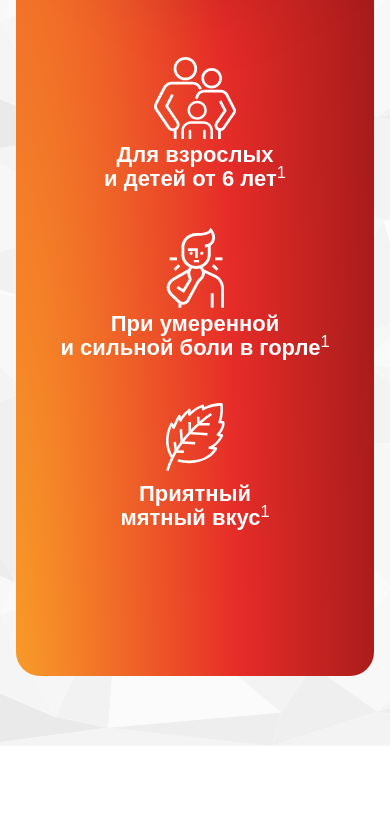
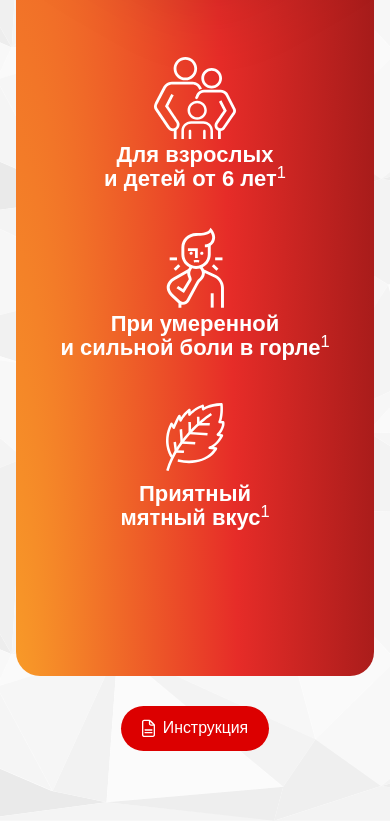
Before and after one commit to nurali-code/lorotricin, a plain HTML site: page index.html in a window 390 px wide. Shown: the part 4260-5081 px from the top of the page. Before the commit the page ends 5006 px from the top, so only its background shows below. Drawn offline with Linux system fonts and the light colour scheme; a web font is replaced by a local one.

Commit message:
mobile fix

```diff
--- a/index.html
+++ b/index.html
@@ -170,7 +170,8 @@
                         </span>
                         <span class="solution-for">
                             <img class="solution-item__img" src="img/for-2.svg" loading="lazy" alt="ic">
-                            <span class="solution-item__title">При умеренной <br> и сильной боли в горле<sup>1</sup></span>
+                            <span class="solution-item__title">При умеренной <br> и сильной боли в
+                                горле<sup>1</sup></span>
                         </span>
                         <span class="solution-for">
                             <img class="solution-item__img" src="img/for-3.svg" loading="lazy" alt="ic">
@@ -179,6 +180,8 @@
                         </span>
                     </p>
                 </div>
+
+                <a href="#" class="btn solution__btn"><img src="img/doc.svg" alt="im"> Инструкция</a>
             </div>
         </section>
 
--- a/sass/style.sass
+++ b/sass/style.sass
@@ -380,8 +380,10 @@
 
 .solution
     overflow: hidden
+    text-align: center
 
     &__heading
+        text-align: left
         color: $red
         margin-bottom: 83px
         img
@@ -436,6 +438,11 @@
         display: block
         width: 356px
 
+    &__btn
+        margin-top: 70px
+        img
+            top: 0
+
     @media screen and ( max-width: 1600px )
         &__heading
             max-width: 65%
@@ -463,7 +470,10 @@
             &__title
                 font-size: 20px
 
-    @media screen and ( max-width: 1600px )
+        &__btn
+            margin-top: 50px
+
+    @media screen and ( max-width: 970px )
         padding-top: 0
         &__heading
             max-width: 100%
@@ -503,3 +513,8 @@
             &__img
                 display: block
                 margin: 0 auto
+
+        &__btn
+            margin-top: 30px
+            img
+                max-width: 3.5vw
```
Also changed, not shown: css/style.css, img/doc.svg (added), 1 other file.
